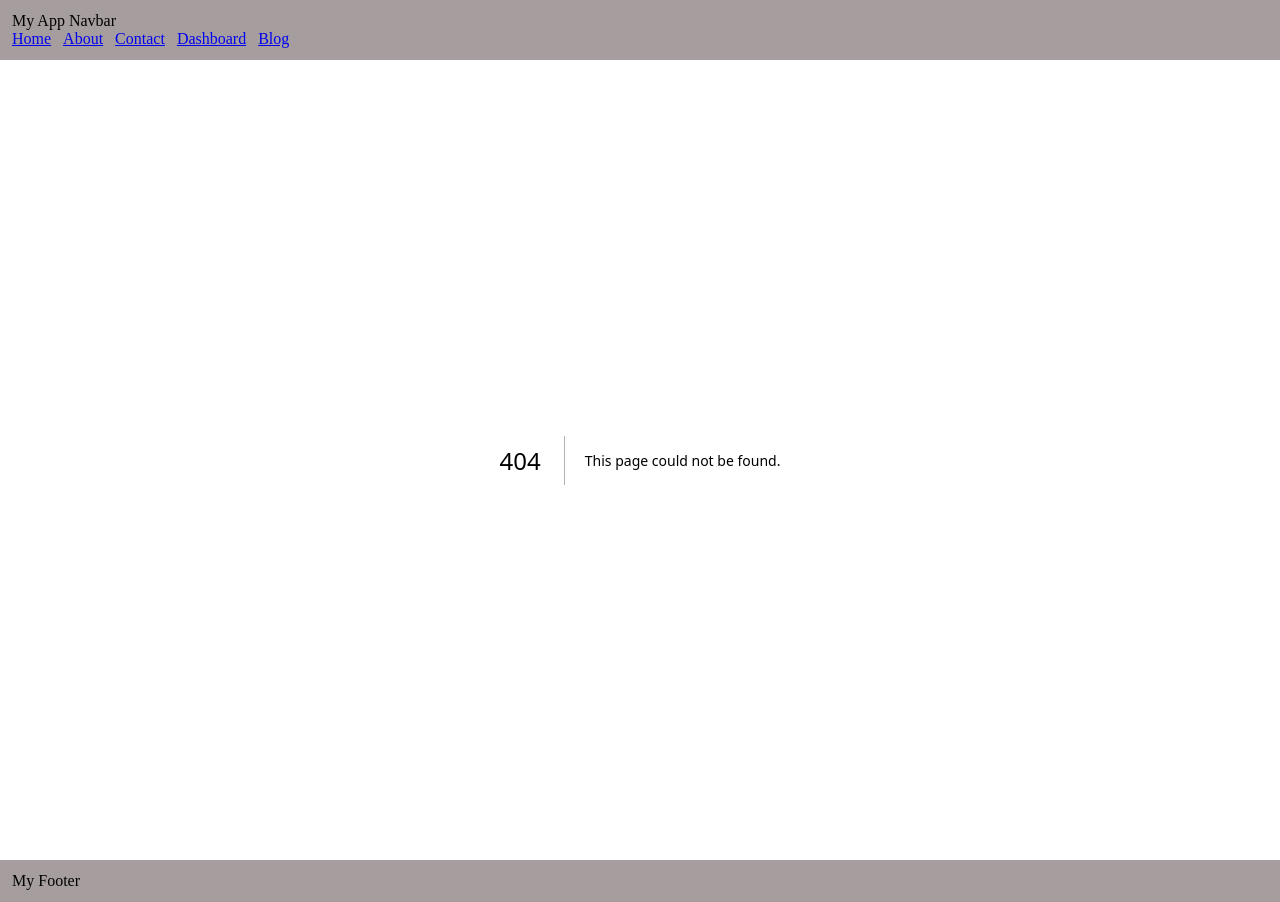
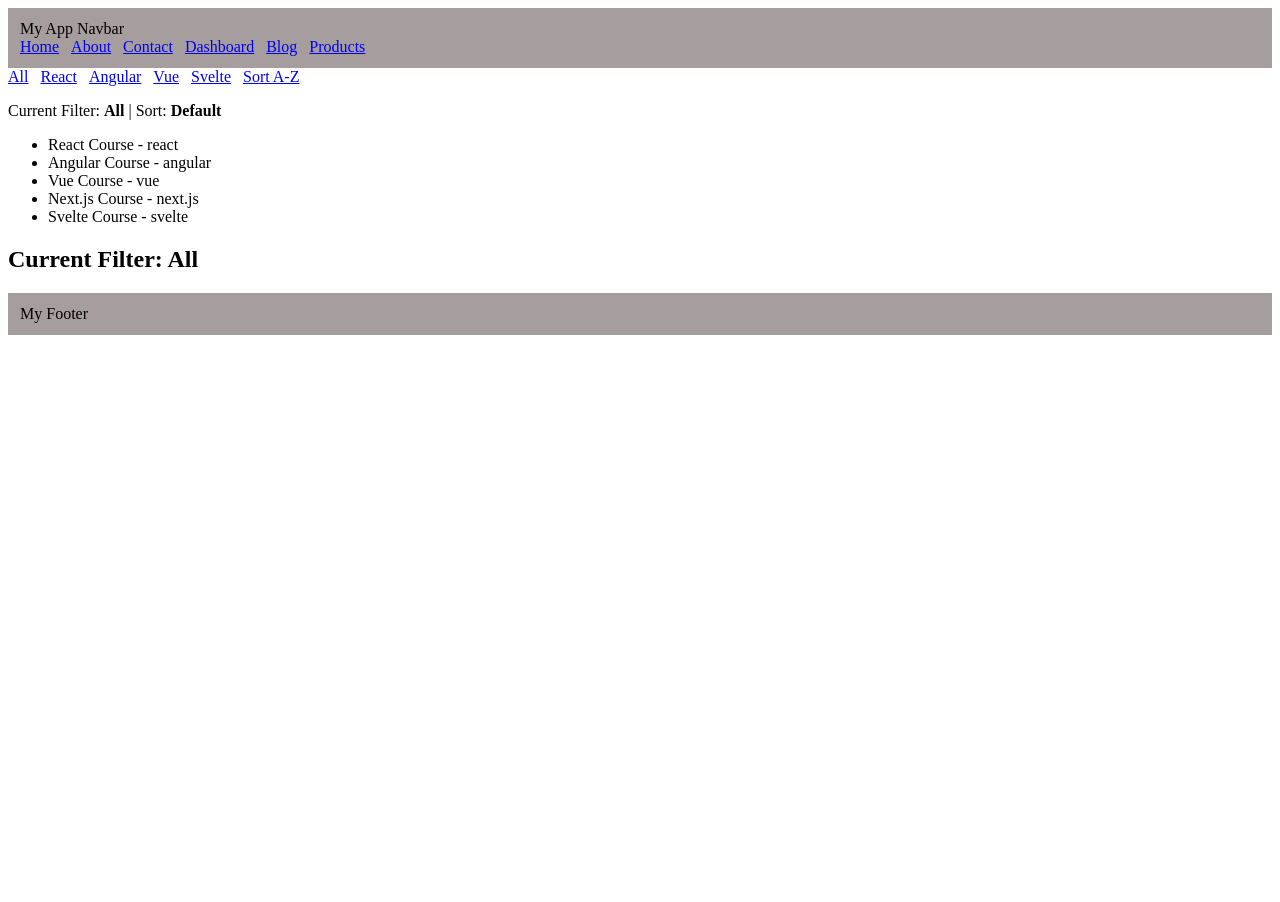
Before and after one commit to Rishab-RajHR/NextJS-Decodes, a Next.js app: page /products in a window 1280 px wide. Before the commit this address had no page. After the commit the page ends 800 px from the top, so only its background shows below. Built offline with nearby package versions, Linux system fonts and the light colour scheme.

Commit message:
Query Params Search Params

```diff
--- a/app/layout.tsx
+++ b/app/layout.tsx
@@ -17,6 +17,7 @@
                   <Link href="/contact">Contact</Link>
                   <Link href="/dashboard">Dashboard</Link>
                   <Link href="/blog">Blog</Link>
+                  <Link href="/products">Products</Link>
                 </nav>
                 </header>
               {children}
--- /dev/null
+++ b/app/products/CurrentFilter.jsx
@@ -0,0 +1,15 @@
+"use client";
+
+import { useSearchParams } from "next/navigation";
+
+export default function CurrentFilter() {
+    const searchParams = useSearchParams();
+    const category = searchParams.get("category");
+    console.log(searchParams);
+
+    return (
+        <div>
+            <h2>Current Filter: {category || "All" }</h2>
+        </div>
+    )
+}
--- /dev/null
+++ b/app/products/page.tsx
@@ -0,0 +1,60 @@
+import Link from "next/link";
+import CurrentFilter from "./CurrentFilter";
+
+
+interface ProductsPageProps {
+    searchParams: {
+        category?: string;
+        sort?: string;
+    }
+}
+
+const products = [
+   { id:1, name:"React Course", category: "react"},
+   { id:2, name:"Angular Course", category: "angular"},
+   { id:3, name:"Vue Course", category: "vue"},
+   { id:4, name:"Next.js Course", category: "next.js"},
+   { id:5, name:"Svelte Course", category: "svelte"},
+]
+
+export default async function ProductsPage({ searchParams } : ProductsPageProps) {
+    const { category, sort }  = await searchParams;
+
+    let filtered = products;
+
+    if(category) {
+        filtered = filtered.filter(product => product.category === category);
+     }
+
+     if (sort === "asc") {
+            filtered = [...filtered].sort((a,b) => a.name.localeCompare(b.name));
+     }
+
+     return (
+        <div>
+
+          <div style={{display:"flex", gap:12}}>
+              <Link href="/products">All</Link>
+              <Link href="/products?category=react">React</Link>
+              <Link href="/products?category=angular">Angular</Link>
+              <Link href="/products?category=vue">Vue</Link>
+              <Link href="/products?category=svelte">Svelte</Link>
+              <Link href="/products?sort=asc">Sort A-Z</Link>
+          </div>
+
+          <p>
+             Current Filter: <b>{category || "All"}</b> | Sort:{" "}
+             <b>{sort || "Default"}</b>
+          </p>
+
+          <ul>
+              {filtered.map(product => (
+                  <li key={product.id}>{product.name} - {product.category}</li>
+              ))}
+          </ul>
+
+          <CurrentFilter />
+        </div>
+     )
+
+}
```
